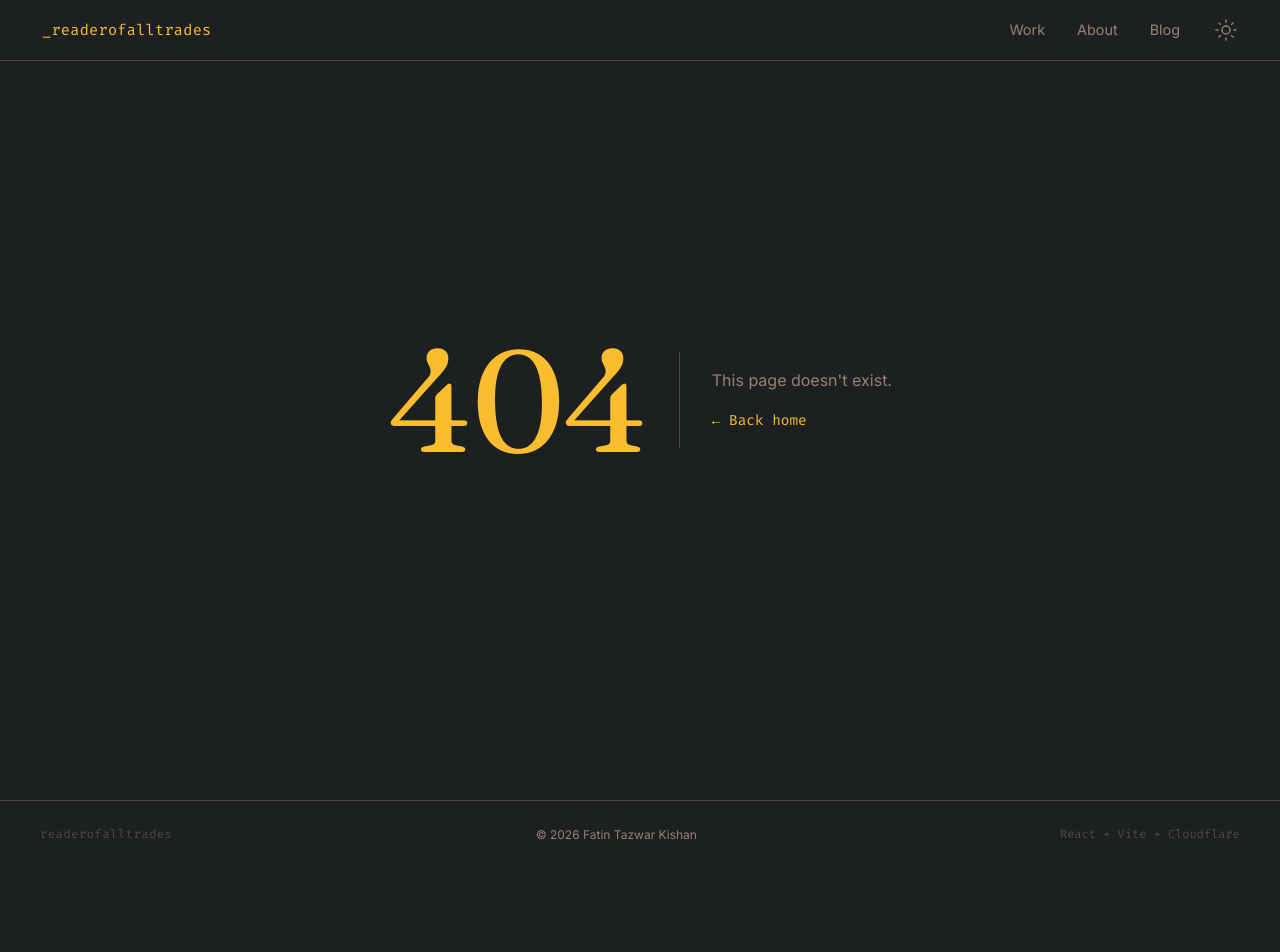
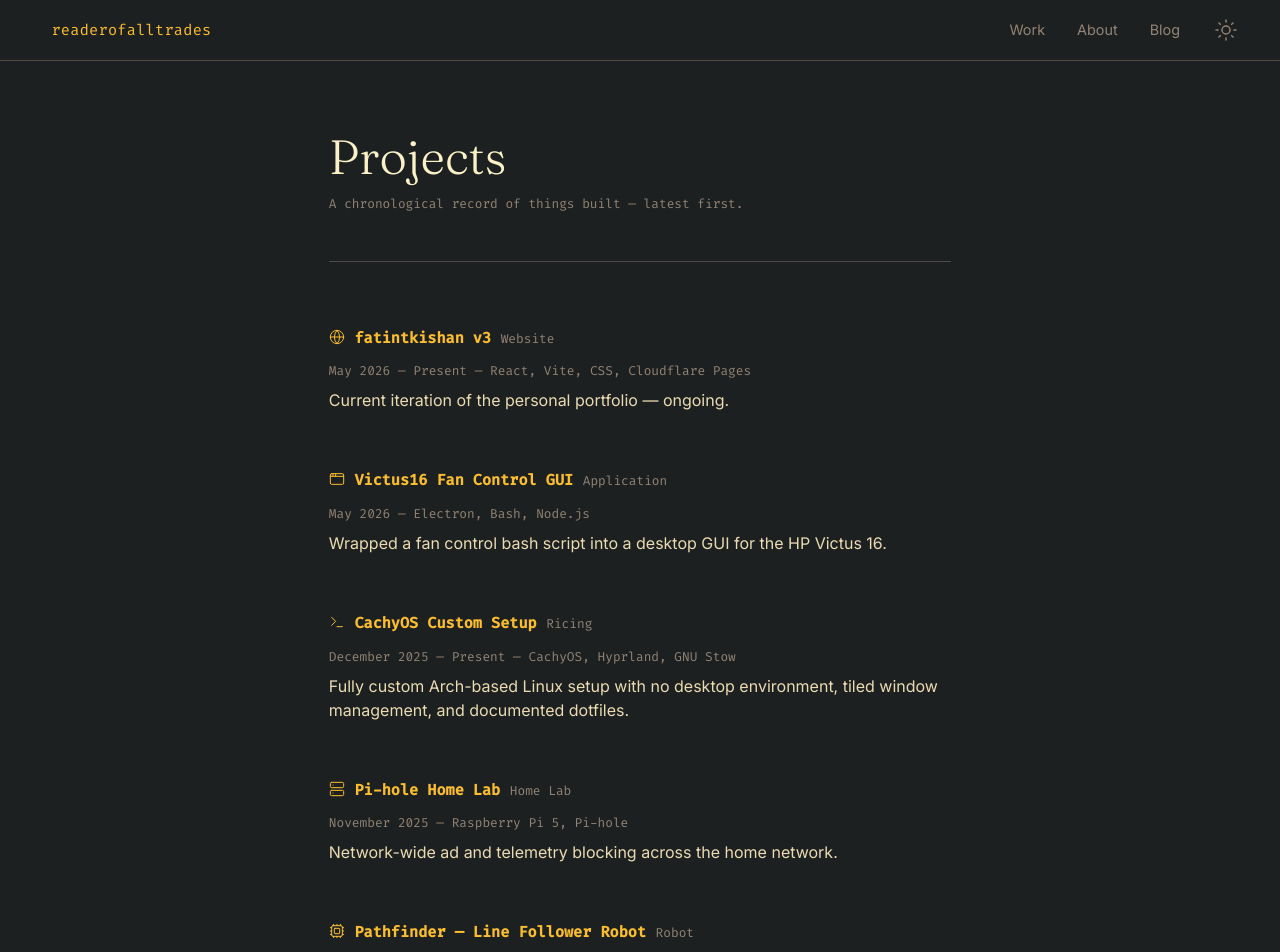
Before and after one commit to readerofalltrades/fatintkishan, a React (Vite) app: page /projects in a window 1280 px wide. Before the commit this address had no page. Shown: the top 952 px of the page. Before the commit the page ends 868 px from the top, so only its background shows below. Built offline with nearby package versions, Linux system fonts and the light colour scheme.

Commit message:
phase 3.0: created the projects page

```diff
--- a/src/App.jsx
+++ b/src/App.jsx
@@ -11,6 +11,8 @@ import NotFound from "./pages/NotFound";
 import FadeIn from "./components/FadeIn";
 import SmoothFollowCursor from "./components/SmoothFollowCursor";
 import AboutPage from "./pages/About";
+import ProjectsPage from "./pages/Projects";
+
 function HomePage() {
   return (
     <>
@@ -55,6 +57,7 @@ function App() {
         <Routes>
           <Route path="/" element={<HomePage />} />
           <Route path="/about" element={<AboutPage />} />
+          <Route path="/projects" element={<ProjectsPage />} />
           <Route path="*" element={<NotFound />} />
         </Routes>
       </main>
--- a/src/components/PageLayout.css
+++ b/src/components/PageLayout.css
@@ -78,3 +78,19 @@
   margin-top: 1rem;
   margin-bottom: 0.25rem;
 }
+
+.project-entry {
+  margin-bottom: 2.5rem;
+}
+
+.project-entry-header {
+  display: flex;
+  align-items: baseline;
+  gap: 0.6rem;
+  margin-bottom: 0.25rem;
+}
+
+.project-entry-header svg {
+  position: relative;
+  top: 2px;
+}
--- /dev/null
+++ b/src/data/allProjects.js
@@ -0,0 +1,136 @@
+import {
+  Globe,
+  AppWindow,
+  Cpu,
+  Gamepad2,
+  Box,
+  Pen,
+  Server,
+  Terminal,
+  FlaskConical,
+} from "lucide-react";
+
+const allProjects = [
+  {
+    title: "fatintkishan v3",
+    date: "May 2026 — Present",
+    category: "Website",
+    icon: Globe,
+    tools: ["React", "Vite", "CSS", "Cloudflare Pages"],
+    description: "Current iteration of the personal portfolio — ongoing.",
+  },
+  {
+    title: "Victus16 Fan Control GUI",
+    date: "May 2026",
+    category: "Application",
+    icon: AppWindow,
+    tools: ["Electron", "Bash", "Node.js"],
+    description:
+      "Wrapped a fan control bash script into a desktop GUI for the HP Victus 16.",
+  },
+  {
+    title: "CachyOS Custom Setup",
+    date: "December 2025 — Present",
+    category: "Ricing",
+    icon: Terminal,
+    tools: ["CachyOS", "Hyprland", "GNU Stow"],
+    description:
+      "Fully custom Arch-based Linux setup with no desktop environment, tiled window management, and documented dotfiles.",
+  },
+  {
+    title: "Pi-hole Home Lab",
+    date: "November 2025",
+    category: "Home Lab",
+    icon: Server,
+    tools: ["Raspberry Pi 5", "Pi-hole"],
+    description:
+      "Network-wide ad and telemetry blocking across the home network.",
+  },
+  {
+    title: "Pathfinder — Line Follower Robot",
+    date: "November 2025",
+    category: "Robot",
+    icon: Cpu,
+    tools: ["ESP32", "C++", "IR Sensors", "L298N", "PID Control"],
+    description:
+      "Autonomous robot that follows a black line using PID control.",
+  },
+  {
+    title: "En-Bn OCR Tool",
+    date: "May 2025",
+    category: "Application",
+    icon: AppWindow,
+    tools: ["Python", "Tesseract", "Tkinter"],
+    description:
+      "Desktop tool that extracts text from images in both English and Bangla.",
+  },
+  {
+    title: "Cultural Program Stage Model",
+    date: "April 2025",
+    category: "3D Model",
+    icon: Box,
+    tools: ["Blender"],
+    description:
+      "3D model of the RS Cultural Program stage used for pre-event planning and visualization.",
+  },
+  {
+    title: "RS Cultural Program — Banner & Stage Design",
+    date: "April 2025",
+    category: "Graphics Design",
+    icon: Pen,
+    tools: ["Adobe Illustrator"],
+    description:
+      "Designed all banners and visual collateral for BRAC University's residential semester cultural program.",
+  },
+  {
+    title: "Mario Clone",
+    date: "February 2025",
+    category: "Game",
+    icon: Gamepad2,
+    tools: ["Godot"],
+    description: "A side-scrolling Mario-style platformer.",
+  },
+  {
+    title: "fatintkishan v2.0",
+    date: "November 2024",
+    category: "Website",
+    icon: Globe,
+    tools: ["React", "Vite", "HTML", "CSS", "Node.js", "Vercel"],
+    description:
+      "Second React-based iteration of the portfolio, hosted on Vercel.",
+  },
+  {
+    title: "Donut",
+    date: "May 2024",
+    category: "3D Model",
+    icon: Box,
+    tools: ["Blender"],
+    description: "The classic Blender beginner donut. First 3D model.",
+  },
+  {
+    title: "fatintkishan v1.0",
+    date: "May 2024",
+    category: "Website",
+    icon: Globe,
+    tools: ["HTML", "CSS"],
+    description: "First redesign of the personal site.",
+  },
+  {
+    title: "fatintkishan v0.0",
+    date: "May 2023",
+    category: "Website",
+    icon: Globe,
+    tools: ["HTML", "CSS"],
+    description: "The very first personal website.",
+  },
+  {
+    title: "School Science Fair Project",
+    date: "March 2019",
+    category: "Science",
+    icon: FlaskConical,
+    tools: [],
+    description: "Participated in the SCL 6th National Science Festival.",
+  },
+];
+
+export default allProjects;
--- /dev/null
+++ b/src/pages/Projects.jsx
@@ -0,0 +1,43 @@
+import PageLayout from "../components/PageLayout";
+import allProjects from "../data/allProjects";
+
+function ProjectEntry({
+  title,
+  date,
+  category,
+  tools,
+  description,
+  icon: Icon,
+}) {
+  return (
+    <div className="project-entry">
+      <div className="project-entry-header">
+        <Icon size={16} strokeWidth={1.5} color="var(--yellow)" />
+        <h3>{title}</h3>
+        <span className="page-meta">{category}</span>
+      </div>
+      <p className="page-meta">
+        {date}
+        {tools.length > 0 ? ` — ${tools.join(", ")}` : ""}
+      </p>
+      <p>{description}</p>
+    </div>
+  );
+}
+
+function ProjectsPage() {
+  return (
+    <PageLayout>
+      <h1>Projects</h1>
+      <p className="page-meta">
+        A chronological record of things built — latest first.
+      </p>
+      <hr />
+      {allProjects.map((project) => (
+        <ProjectEntry key={project.title + project.date} {...project} />
+      ))}
+    </PageLayout>
+  );
+}
+
+export default ProjectsPage;
```
